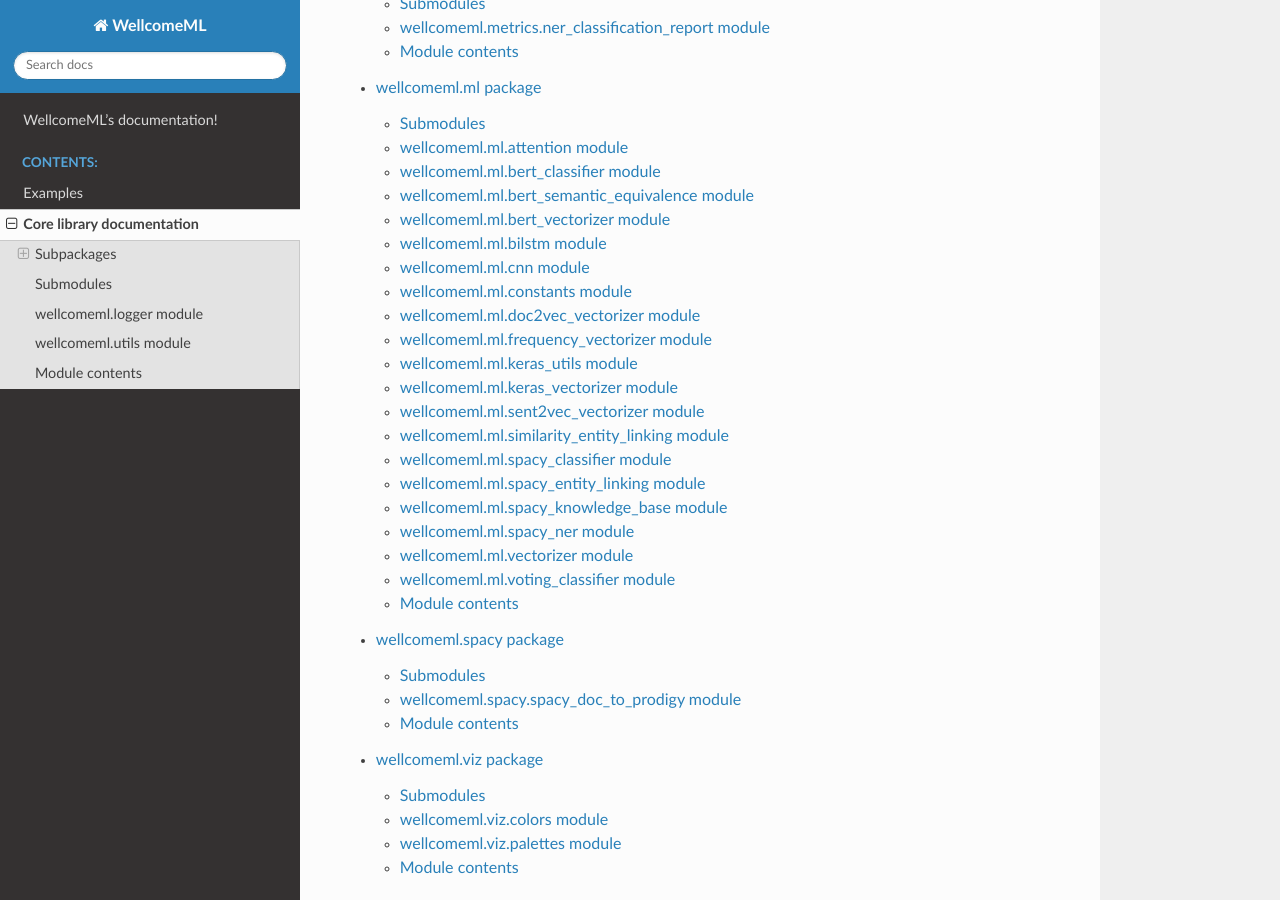
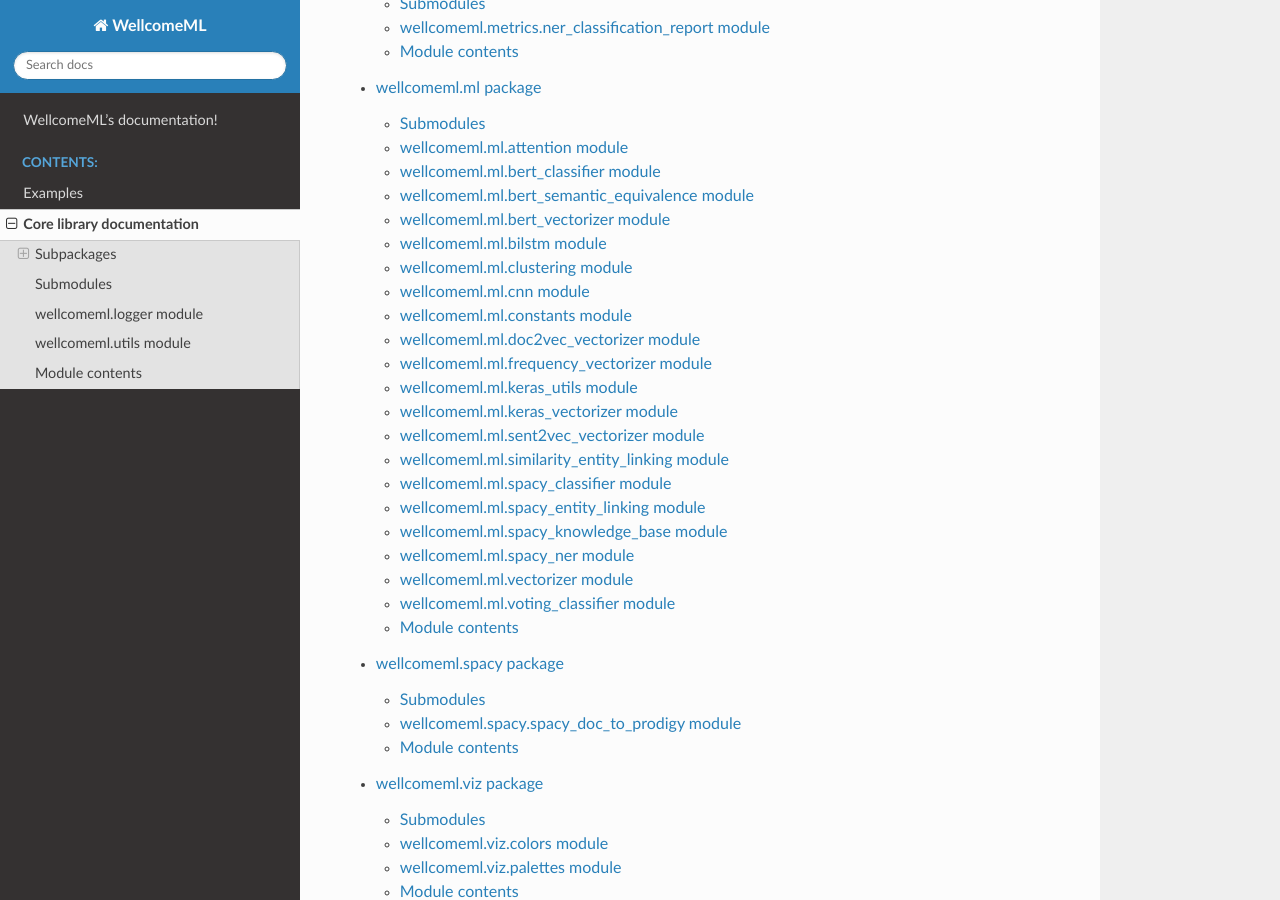
Before and after one commit to wellcometrust/WellcomeML, a Sphinx documentation site: the page built from docs/wellcomeml.rst, in a window 1280 px wide and 900 px high, scrolled down 596 px. Built offline with Sphinx 7.4.7 and the Read the Docs theme 2.0.0, drawn with Linux system fonts in a browser that asks for light colours.

Commit message:
Update docs after TextClustering

```diff
--- a/docs/wellcomeml.ml.rst
+++ b/docs/wellcomeml.ml.rst
@@ -40,6 +40,14 @@
 ---------------------------
 
 .. automodule:: wellcomeml.ml.bilstm
+   :members:
+   :undoc-members:
+   :show-inheritance:
+
+wellcomeml.ml.clustering module
+-------------------------------
+
+.. automodule:: wellcomeml.ml.clustering
    :members:
    :undoc-members:
    :show-inheritance:
```
Also changed, not shown: 9 other files.
